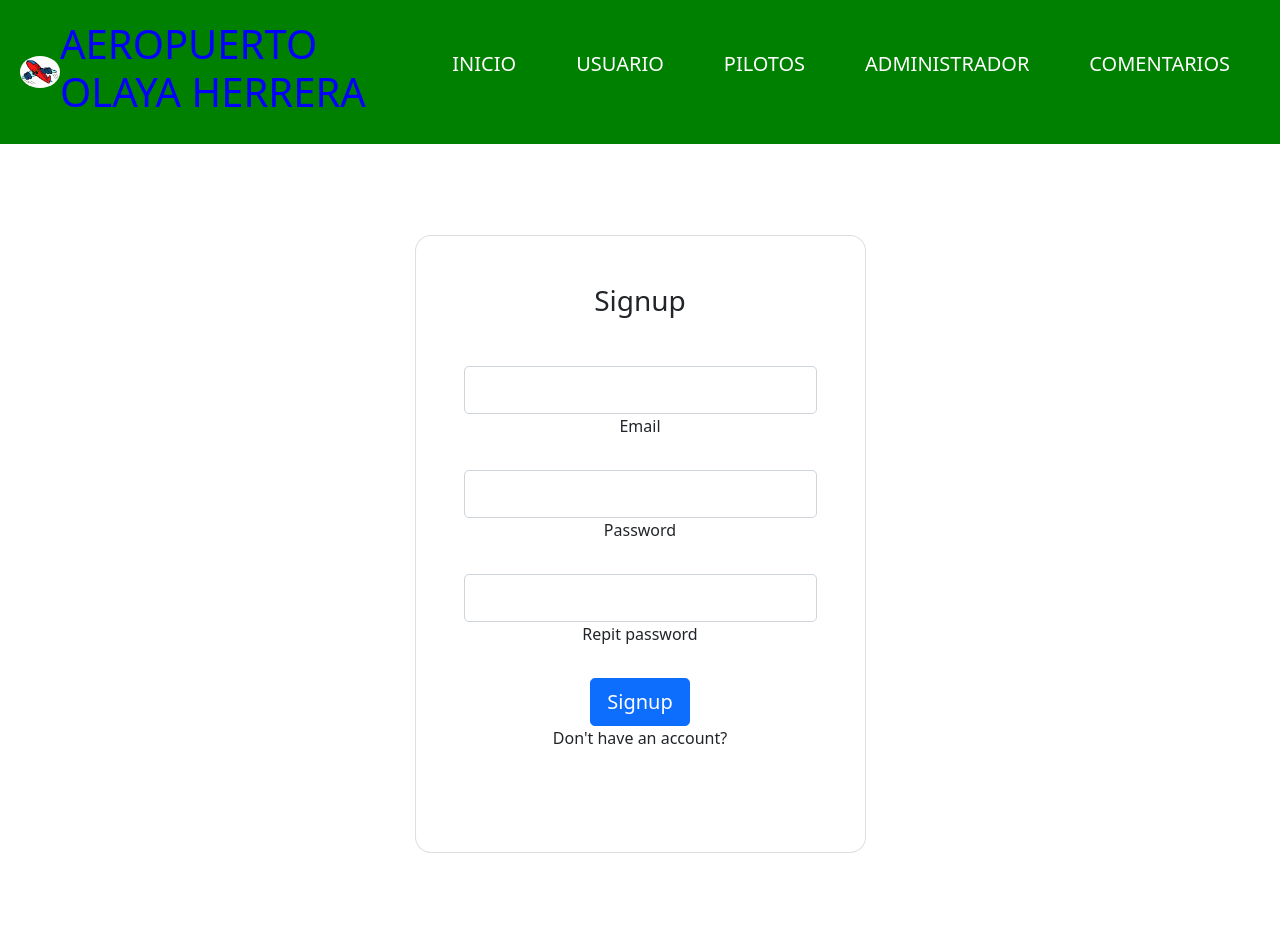
After one commit to egonzalq/prueba, a Flask app: page /signup in a window 1280 px wide. The commit adds this page. Run offline with Flask 2, Linux system fonts and the light colour scheme.

Commit message:
vistas de login y signup agregados

```diff
--- a/app.py
+++ b/app.py
@@ -2,8 +2,9 @@ from flask import Flask, render_template
 app = Flask(__name__)
 
 @app.route('/')
+@app.route('/index')
 def index():
-    return "BIENVENIDOS"
+    return render_template("index.html")
 
 @app.route('/crear')
 def crear():
@@ -21,11 +22,17 @@ def borrar():
 def editar():
     return render_template("editar.html")
 
-@app.route('/index')
-def principal():
-    return render_template("index.html")
+# @app.route('/index')
+# def principal():
+#     return render_template("index.html")
 
+@app.route('/login')
+def login():
+    return render_template("login.html")
 
+@app.route('/signup')
+def signup():
+    return render_template("signup.html")
 
 
 if __name__=="__main__":
--- a/templates/index.html
+++ b/templates/index.html
@@ -22,7 +22,6 @@
             <li><a href="#">EDITAR</a></li>
             <li><a href="#">CONSULTAR</a></li>
           </ul>
-
         </li>
         <li><a href="#">PILOTOS</a>
           <ul>
@@ -30,6 +29,7 @@
             <li><a href="#">EDITAR</a></li>
             <li><a href="#">CONSULTAR</a></li>
           </ul>
+        </li>
         <li><a href="#">ADMINISTRADOR</a>
           <ul>
             <li><a href="#">CREAR</a></li>
@@ -38,8 +38,9 @@
           </ul>
         </li>
         <li><a href="#">COMENTARIOS</a></li>
+        <li><a href={{url_for('login')}}>LOGIN</a></li>
+
       </ul>
-
     </nav>
   </header>
 
--- /dev/null
+++ b/templates/signup.html
@@ -0,0 +1,86 @@
+<!DOCTYPE html>
+<html lang="en">
+<head>
+    <meta charset="UTF-8">
+    <meta http-equiv="X-UA-Compatible" content="IE=edge">
+    <meta name="viewport" content="width=device-width, initial-scale=1.0">
+    <link href="https://cdn.jsdelivr.net/npm/bootstrap@5.0.2/dist/css/bootstrap.min.css" rel="stylesheet" integrity="sha384-EVSTQN3/azprG1Anm3QDgpJLIm9Nao0Yz1ztcQTwFspd3yD65VohhpuuCOmLASjC" crossorigin="anonymous">
+    <link rel="stylesheet" href="static/css/stilos.css" type="text/css" media="all" />
+    <title>Document</title>
+</head>
+<body>
+    <header class="encabezado">
+        <nav>
+          <img src="static/img/avion.png" alt="">
+          <div>
+            <h1>AEROPUERTO OLAYA HERRERA </h1>
+          </div>
+          <ul>
+            <li><a href={{url_for('index')}}>INICIO</a></li>
+            <li><a href="#">USUARIO</a>
+              <ul>
+                <li><a href="#">CREAR</a></li>
+                <li><a href="#">EDITAR</a></li>
+                <li><a href="#">CONSULTAR</a></li>
+              </ul>
+            </li>
+            <li><a href="#">PILOTOS</a>
+              <ul>
+                <li><a href="#">CREAR</a></li>
+                <li><a href="#">EDITAR</a></li>
+                <li><a href="#">CONSULTAR</a></li>
+              </ul>
+            </li>
+            <li><a href="#">ADMINISTRADOR</a>
+              <ul>
+                <li><a href="#">CREAR</a></li>
+                <li><a href="#">EDITAR</a></li>
+                <li><a href="#">CONSULTAR</a></li>
+              </ul>
+            </li>
+            <li><a href="#">COMENTARIOS</a></li>
+          </ul>
+        </nav>
+      </header>
+      <!-- ########################################################################### -->
+      <!-- ########################################################################### -->
+      <section class="vh-100" >
+        <div class="container py-5 h-100">
+          <div class="row d-flex justify-content-center align-items-center h-100">
+            <div class="col-12 col-md-8 col-lg-6 col-xl-5">
+              <div class="card shadow-2-strong" style="border-radius: 1rem;">
+                <div class="card-body p-5 text-center">
+
+                  <h3 class="mb-5">Signup</h3>
+
+                  <div class="form-outline mb-4">
+                    <input type="email" id="typeEmailX-2" class="form-control form-control-lg" />
+                    <label class="form-label" for="typeEmailX-2">Email</label>
+                  </div>
+
+                  <div class="form-outline mb-4">
+                    <input type="password" id="typePasswordX-2" class="form-control form-control-lg" />
+                    <label class="form-label" for="typePasswordX-2">Password</label>
+                  </div>
+
+                  <div class="form-outline mb-4">
+                    <input type="password" id="typePasswordX-2" class="form-control form-control-lg" />
+                    <label class="form-label" for="typePasswordX-2"> Repit password</label>
+                  </div>
+
+                  <!-- Checkbox -->
+
+                  <button class="btn btn-primary btn-lg btn-block" type="submit">Signup</button>
+                  <div>
+                    <p class="mb-0">Don't have an account? <a href={{url_for('login')}} class="text-white-50 fw-bold">Login</a></p>
+                  </div>
+
+                </div>
+              </div>
+            </div>
+          </div>
+        </div>
+      </section>
+
+</body>
+</html>
```
Also changed, not shown: templates/login.html (added, +80 -0 lines). Lines whose indentation alone changed are shown as unchanged.
